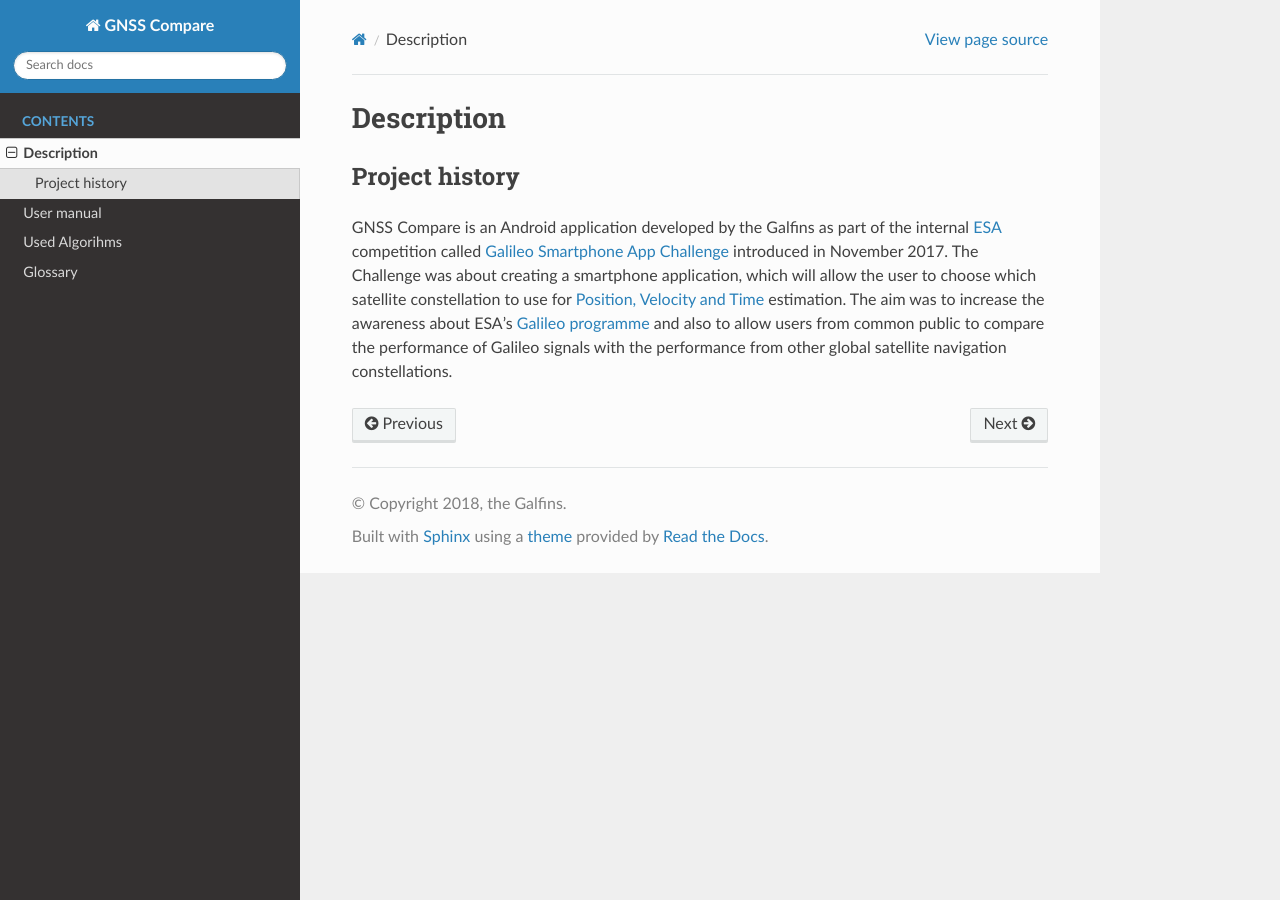
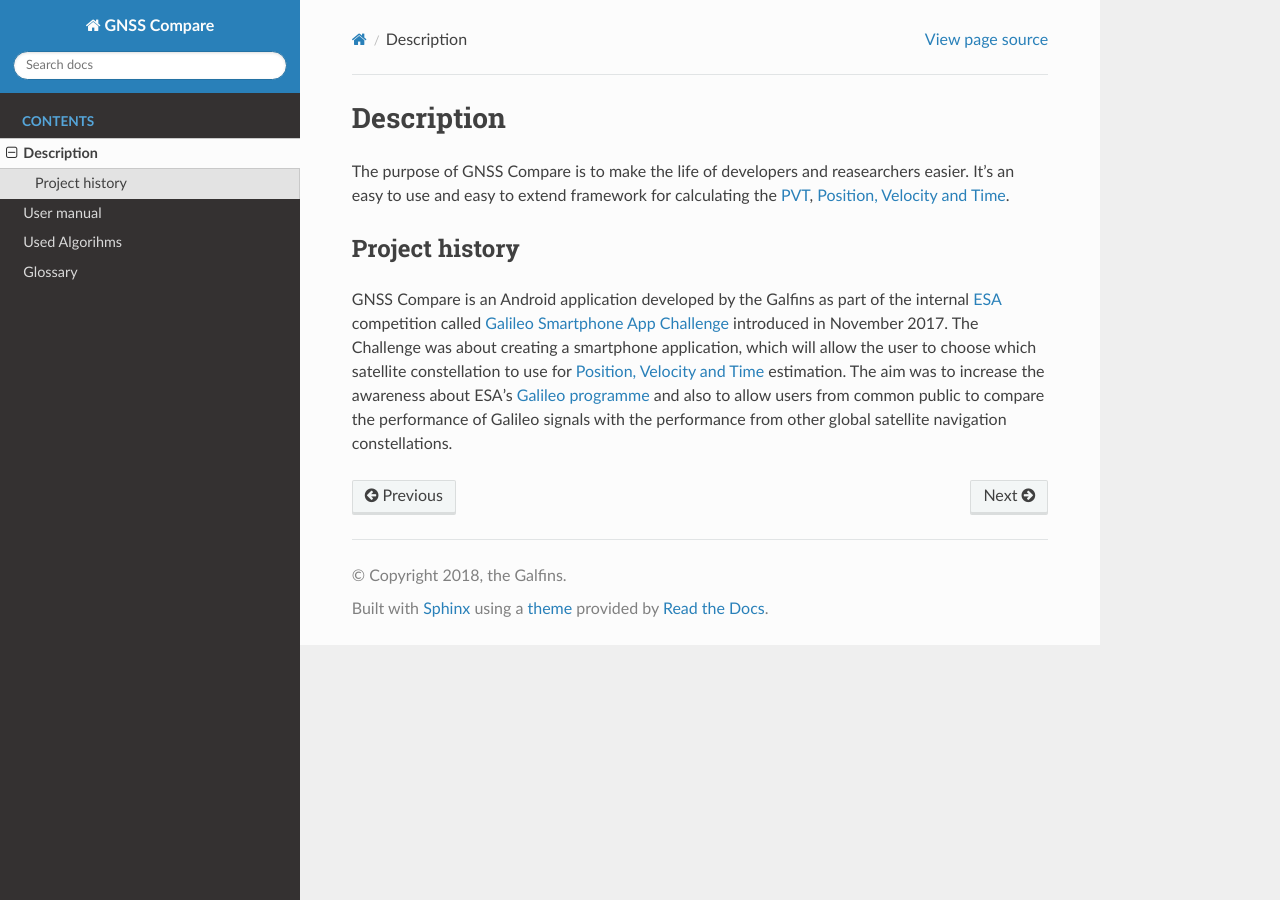
Before and after one commit to TheGalfins/GNSS_Compare, a Sphinx documentation site: the page built from docs/description.rst, in a window 1280 px wide. Built offline with Sphinx 7.4.7 and the Read the Docs theme 2.0.0, drawn with Linux system fonts in a browser that asks for light colours.

Commit message:
Testing description and cross-linking

```diff
--- a/docs/description.rst
+++ b/docs/description.rst
@@ -2,6 +2,8 @@
 ***********
 Description
 ***********
+
+The purpose of GNSS Compare is to make the life of developers and reasearchers easier. It's an easy to use and easy to extend framework for calculating the PVT_, :ref:`Position, Velocity and Time`.
 
 
 Project history
@@ -13,3 +15,4 @@
 .. _ESA: http://esa.int
 .. _`Galileo programme`: https://www.esa.int/Our_Activities/Navigation/Galileo/What_is_Galileo
 .. _`Galileo Smartphone App Challenge`: http://www.esa.int/Our_Activities/Navigation/ESA_trainees_compete_in_inaugural_Galileo_app_contest
+.. _PVT: :ref:`Position, Velocity and Time`
```
